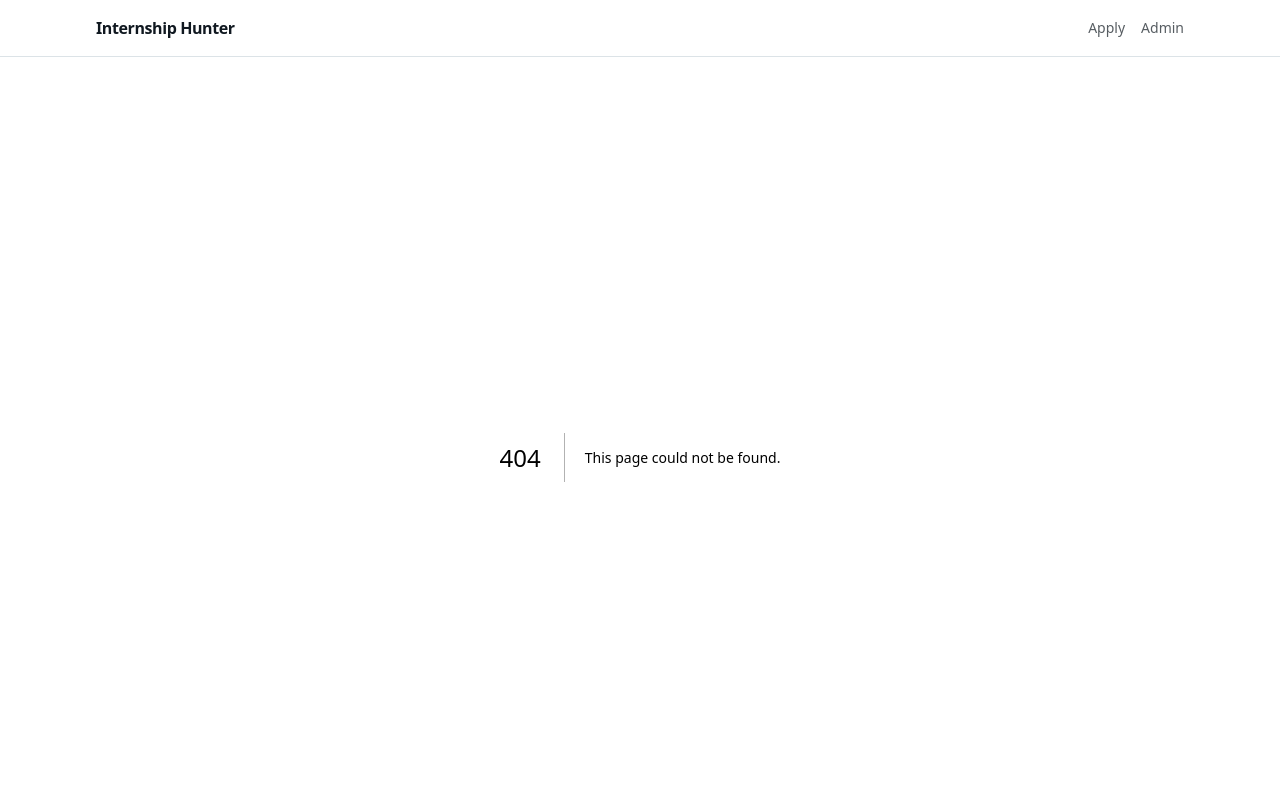
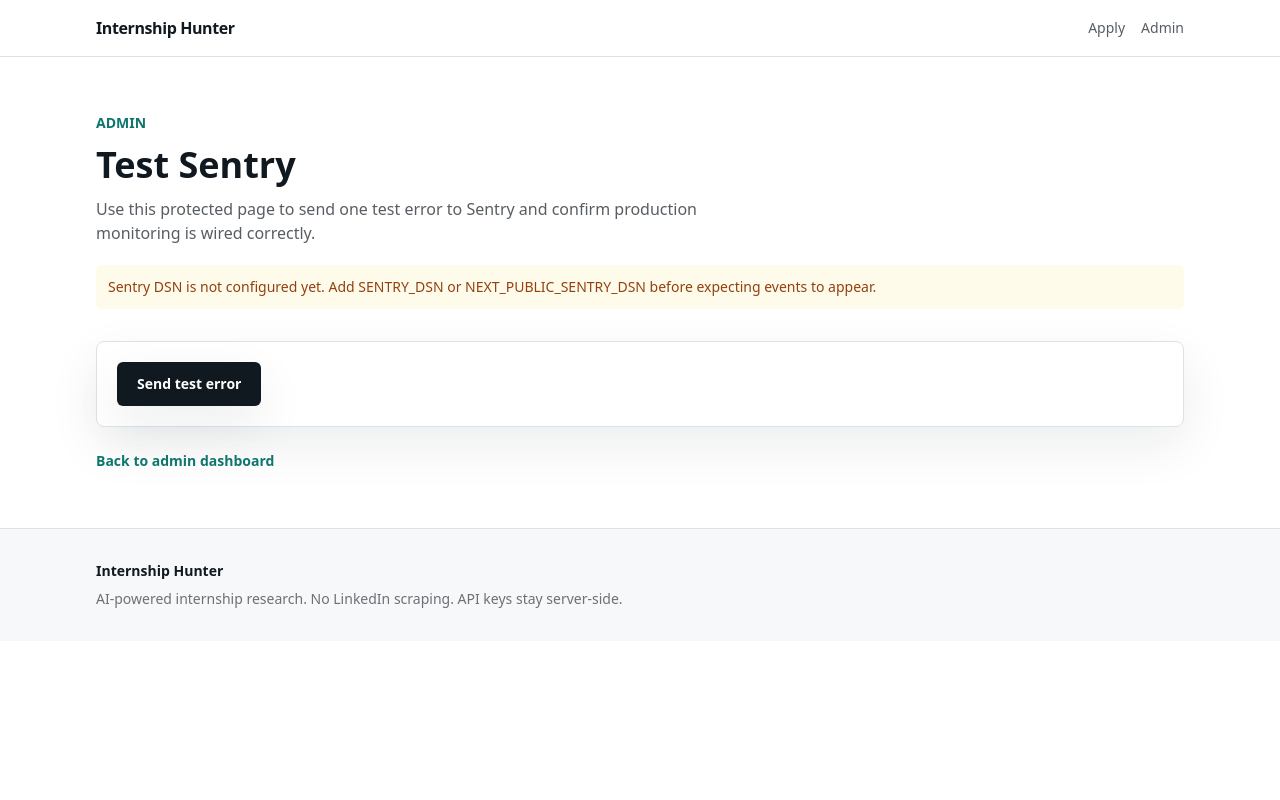
Before and after one commit to paulcuillerot-star/internshiphunter, a Next.js app: page /admin/test-sentry in a window 1280 px wide. Before the commit this address had no page. Shown: the top 800 px of the page. Built offline with nearby package versions, Linux system fonts and the light colour scheme.

Commit message:
Add protected admin Sentry test page

```diff
--- /dev/null
+++ b/app/admin/test-sentry/page.tsx
@@ -0,0 +1,57 @@
+import * as Sentry from "@sentry/nextjs";
+import Link from "next/link";
+
+export const dynamic = "force-dynamic";
+export const runtime = "nodejs";
+
+function isAuthorized(password?: string) {
+  const configuredPassword = process.env.ADMIN_PASSWORD;
+  const isLocalDev = process.env.NODE_ENV !== "production";
+  return configuredPassword ? password === configuredPassword : isLocalDev;
+}
+
+export default async function AdminTestSentryPage({ searchParams }: { searchParams: { password?: string; trigger?: string } }) {
+  const configuredPassword = process.env.ADMIN_PASSWORD;
+  const authorized = isAuthorized(searchParams.password);
+  const sentryConfigured = Boolean(process.env.SENTRY_DSN || process.env.NEXT_PUBLIC_SENTRY_DSN);
+  let eventId: string | undefined;
+
+  if (!authorized) {
+    return (
+      <section className="section">
+        <h1 className="text-3xl font-bold text-ink">Admin access</h1>
+        {!configuredPassword ? <p className="mt-3 max-w-md text-sm text-ink/70">Set ADMIN_PASSWORD before using the Sentry test page in production.</p> : null}
+        <form className="mt-6 flex max-w-md gap-3">
+          <input className="field" name="password" type="password" placeholder="Admin password" />
+          <button className="button-primary">Enter</button>
+        </form>
+      </section>
+    );
+  }
+
+  if (searchParams.trigger === "1") {
+    eventId = Sentry.captureException(new Error("Sentry admin test event from Internship Hunter"), {
+      tags: { feature: "admin-test-sentry" }
+    });
+    await Sentry.flush(2000);
+  }
+
+  return (
+    <section className="section">
+      <p className="text-sm font-semibold uppercase text-signal">Admin</p>
+      <h1 className="mt-3 text-4xl font-bold text-ink">Test Sentry</h1>
+      <p className="mt-3 max-w-2xl text-ink/70">Use this protected page to send one test error to Sentry and confirm production monitoring is wired correctly.</p>
+
+      {!sentryConfigured ? <p className="mt-5 rounded-md bg-amber-50 p-3 text-sm text-amber-800">Sentry DSN is not configured yet. Add SENTRY_DSN or NEXT_PUBLIC_SENTRY_DSN before expecting events to appear.</p> : null}
+      {eventId ? <p className="mt-5 rounded-md bg-emerald-50 p-3 text-sm font-semibold text-signal">Test event sent to Sentry. Event id: {eventId}</p> : null}
+
+      <form className="mt-8 rounded-lg border border-line bg-white p-5 shadow-soft">
+        <input type="hidden" name="password" value={searchParams.password ?? ""} />
+        <input type="hidden" name="trigger" value="1" />
+        <button className="button-primary" type="submit">Send test error</button>
+      </form>
+
+      <Link className="mt-6 inline-flex text-sm font-bold text-signal" href={`/admin?password=${encodeURIComponent(searchParams.password ?? "")}`}>Back to admin dashboard</Link>
+    </section>
+  );
+}
```
